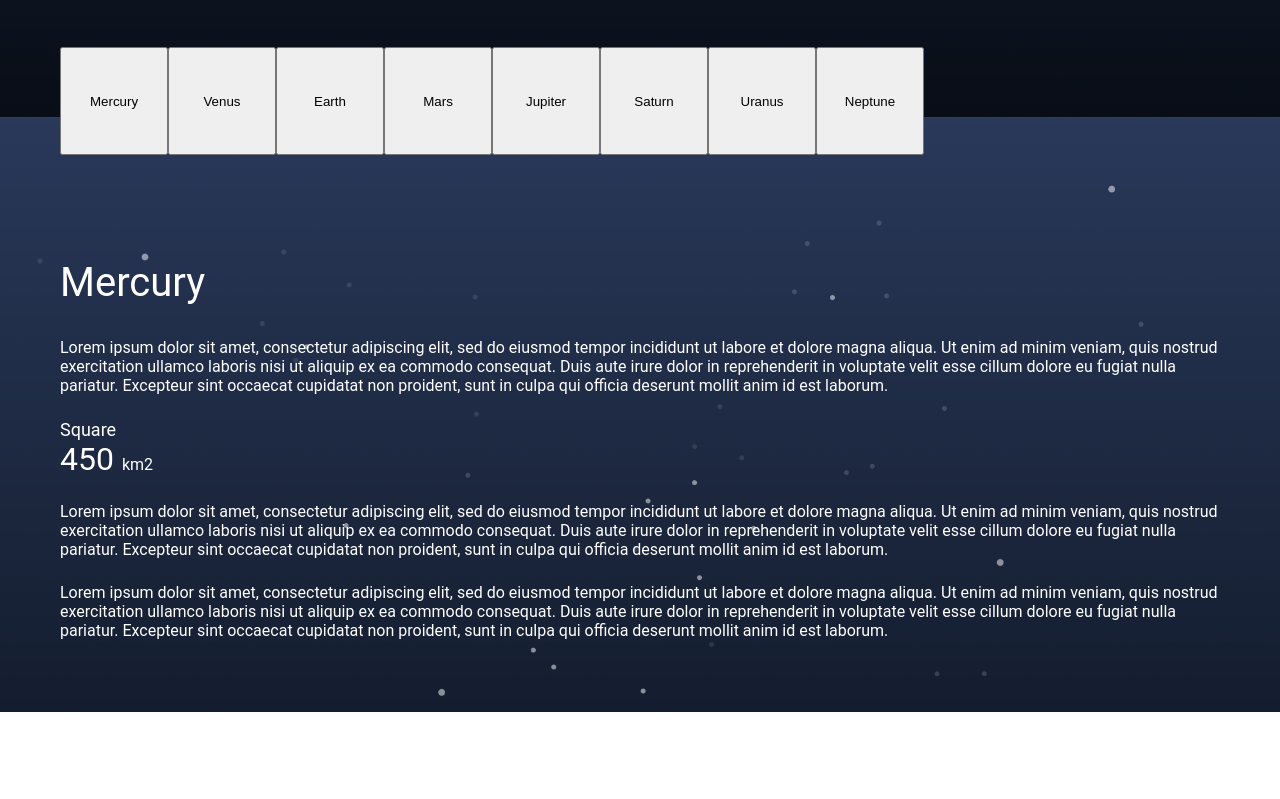
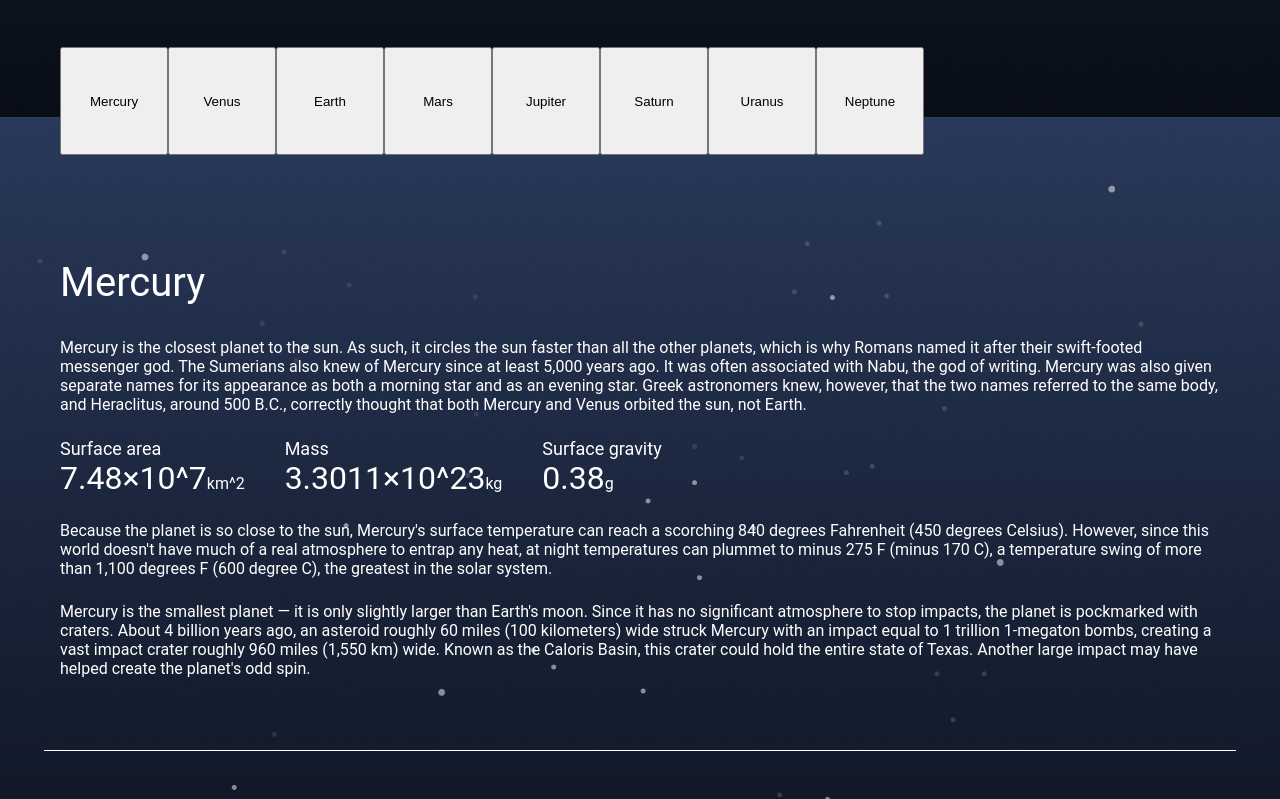
Before and after one commit to NataliaPlatova/planets, a React (Create React App) app: page / in a window 1280 px wide. Shown: the part 813-1612 px from the top of the page. Before the commit the page ends 1525 px from the top, so only its background shows below. Built offline with nearby package versions, Linux system fonts and the light colour scheme.

Commit message:
deleted planetlist const from planets block, planets.json is now used in planetInfo component

```diff
--- a/src/App.js
+++ b/src/App.js
@@ -5,6 +5,7 @@ import TextBlock from "./components/TextBlock";
 import PlanetsBlock from "./components/PlanetsBlock";
 import GalleryBlock from "./components/GalleryBlock";
 import HeaderBlock from "./components/HeaderBlock";
+import Footer from "./components/Footer";
 
 function App() {
   return (
@@ -20,6 +21,7 @@ function App() {
           <PlanetsBlock/>
           <GalleryBlock/>
         </main>
+        <Footer/>
       </>
   );
 }
--- a/src/Planets.json
+++ b/src/Planets.json
@@ -5,80 +5,88 @@
       "p1": "Mercury is the closest planet to the sun. As such, it circles the sun faster than all the other planets, which is why Romans named it after their swift-footed messenger god.\n\nThe Sumerians also knew of Mercury since at least 5,000 years ago. It was often associated with Nabu, the god of writing. Mercury was also given separate names for its appearance as both a morning star and as an evening star. Greek astronomers knew, however, that the two names referred to the same body, and Heraclitus, around 500 B.C., correctly thought that both Mercury and Venus orbited the sun, not Earth.",
       "p2": "Because the planet is so close to the sun, Mercury's surface temperature can reach a scorching 840 degrees Fahrenheit (450 degrees Celsius). However, since this world doesn't have much of a real atmosphere to entrap any heat, at night temperatures can plummet to minus 275 F (minus 170 C), a temperature swing of more than 1,100 degrees F (600 degree C), the greatest in the solar system.",
       "p3": "Mercury is the smallest planet — it is only slightly larger than Earth's moon. Since it has no significant atmosphere to stop impacts, the planet is pockmarked with craters. About 4 billion years ago, an asteroid roughly 60 miles (100 kilometers) wide struck Mercury with an impact equal to 1 trillion 1-megaton bombs, creating a vast impact crater roughly 960 miles (1,550 km) wide. Known as the Caloris Basin, this crater could hold the entire state of Texas. Another large impact may have helped create the planet's odd spin.",
-      "Mean radius": "2,439.7±1.0",
-      "Surface area": "7.48×10^7 km2",
-      "Mass": "3.3011×10^23 kg",
+      "numbers": {
+        "Surface area": "7.48×10^7",
+        "Mass": "3.3011×10^23",
         "Surface gravity": "0.38"
+      }
     },
     {
       "name": "Venus",
       "p1": "Venus, the second planet from the sun, is named after the Roman goddess of love and beauty and is the only planet named after a female. Venus may have been named after the most beautiful deity of the pantheon because it shone the brightest among the five planets known to ancient astronomers.\n\nIn ancient times, Venus was often thought to be two different stars, the evening star and the morning star — that is, the ones that first appeared at sunset and sunrise. In Latin, they were respectively known as Vesper and Lucifer. In Christian times, Lucifer, or \"light-bringer,\" became known as the name of Satan before his fall. However, further observations of Venus in the space age show a very hellish environment. This makes Venus a very difficult planet to observe from up close, because spacecraft do not survive long on its surface.",
       "p2": "Venus is the hottest planet in the solar system. Although Venus is not the planet closest to the sun, its dense atmosphere traps heat in a runaway version of the greenhouse effect that warms Earth. As a result, temperatures on Venus reach 880 degrees Fahrenheit (471 degrees Celsius), which is more than hot enough to melt lead. Spacecraft have survived only a few hours after landing on the planet before being destroyed.",
       "p3": "The atmosphere on Venus is hellish as well, consisting mainly of carbon dioxide with clouds of sulfuric acid, and only trace amounts of water. The atmosphere is heavier than that of any other planet, leading to a surface pressure that's over 90 times that of Earth — similar to the pressure that exists 3,300 feet (1,000 meters) deep in the ocean. Incredibly, however, early in Venus' history, the planet may have been habitable, according to models from researchers at NASA's Goddard Institute for Space Studies.\n\nThe surface of Venus is extremely dry. During its evolution, ultraviolet rays from the sun evaporated water quickly, keeping the planet in a prolonged molten state. There is no liquid water on its surface today because the scorching heat created by its ozone-filled atmosphere would cause water to boil away.",
-      "Mean radius": "6,051.8±1.0",
+      "numbers": {
         "Surface area": "4.6023×10^8",
         "Mass": "4.8675×10^24",
         "Surface gravity": "0.904"
+      }
     },
     {
       "name": "Earth",
       "p1": "Earth, our home, is the third planet from the sun. It's the only planet known to have an atmosphere containing free oxygen, oceans of water on its surface and, of course, life. Earth is the fifth largest of the planets in the solar system. It's smaller than the four gas giants — Jupiter, Saturn, Uranus and Neptune — but larger than the three other rocky planets, Mercury, Mars and Venus.",
       "p2": "Water covers roughly 71 percent of Earth's surface, and most of that is in the oceans. About a fifth of Earth's atmosphere consists of oxygen, produced by plants. While scientists have been studying our planet for centuries, much has been learned in recent decades by studying pictures of Earth from space.",
       "p3": "Earth is the only planet in the universe known to possess life. The planet boasts several million species of life, living in habitats ranging from the bottom of the deepest ocean to a few miles into the atmosphere. And scientists think far more species remain to be discovered.\n\nResearchers suspect that other candidates for hosting life in our solar system — such as Saturn's moon Titan or Jupiter's moon Europa — could house primitive living creatures. Scientists have yet to precisely nail down exactly how our primitive ancestors first showed up on Earth. One solution suggests that life first evolved on the nearby planet Mars, once a habitable planet, then traveled to Earth on meteorites hurled from the Red Planet by impacts from other space rocks.",
-      "Mean radius": "6371",
+      "numbers": {
         "Surface area": "510072000",
         "Mass": "5.97237×10^24",
         "Surface gravity": "1"
+      }
     },
     {
       "name": "Mars",
       "p1": "Mars is the fourth planet from the sun. Befitting the Red Planet's bloody color, the Romans named it after their god of war. In truth, the Romans copied the ancient Greeks, who also named the planet after their god of war, Ares. Other civilizations also typically gave the planet names based on its color — for example, the Egyptians named it \"Her Desher,\" meaning \"the red one,\" while ancient Chinese astronomers dubbed it \"the fire star.\"",
       "p2": "The bright rust color Mars is known for is due to iron-rich minerals in its regolith — the loose dust and rock covering its surface. The soil of Earth is a kind of regolith, too, albeit one loaded with organic content. According to NASA, the iron minerals oxidize, or rust, causing the soil to look red.",
       "p3": "Mars also has the largest volcanoes in the solar system, Olympus Mons being one of them. The massive volcano, which is about 370 miles (600 km) in diameter, is wide enough to cover the state of New Mexico. Olympus Mons is a shield volcano, with slopes that rise gradually like those of Hawaiian volcanoes, and was created by eruptions of lavas that flowed for long distances before solidifying. Mars also has many other kinds of volcanic landforms, from small, steep-sided cones to enormous plains coated in hardened lava. Some minor eruptions might still occur on the planet.",
-      "Mean radius": "3389.5 ± 0.2",
+      "numbers": {
         "Surface area": "144798500",
         "Mass": "6.4171×10^23",
         "Surface gravity": "0.3794"
+      }
     },
     {
       "name": "Jupiter",
       "p1": "Jupiter is the largest planet in the solar system. Fittingly, it was named after the king of the gods in Roman mythology. In a similar manner, the ancient Greeks named the planet after Zeus, the king of the Greek pantheon.",
       "p2": "The most extraordinary feature on Jupiter is the Great Red Spot, a giant hurricane-like storm that's lasted more than 300 years. At its widest, the Great Red Spot is about twice the size of Earth, and its edge spins counterclockwise around its center at speeds of about 270 to 425 mph (430 to 680 km/h). The color of the storm, which usually varies from brick red to slightly brown, may come from small amounts of sulfur and phosphorus in the ammonia crystals in Jupiter's clouds. The spot has been shrinking for quite some time, although the rate may be slowing in recent years. ",
       "p3": "Jupiter also spins faster than any other planet, taking a little under 10 hours to complete a turn on its axis, compared with 24 hours for Earth. This rapid spin makes Jupiter bulge at the equator and flatten at the poles.",
-      "Mean radius": "69,911",
+      "numbers": {
         "Surface area": "6.1419×10^10",
         "Mass": "1.8982×10^27",
         "Surface gravity": "2.528"
+      }
     },
     {
       "name": "Saturn",
       "p1": "Saturn is the sixth planet from the sun and the second-largest planet in the solar system. It's the farthest planet from Earth that's visible to the naked human eye, but the planet's most outstanding features — its rings — are better viewed through a telescope. Although the other gas giants in the solar system — Jupiter, Uranus and Neptune —  also have rings, Saturn's rings are particularly prominent, earning it the nickname the \"Ringed Planet.\"",
       "p2": "Galileo Galilei was the first to see Saturn's rings in 1610, although from his telescope the rings looked more like handles or arms. Forty five years later, in 1655, Dutch astronomer Christiaan Huygens, who had a more powerful telescope, later proposed that Saturn had a thin, flat ring.\n\nAs scientists developed better instruments, they continued to learn more about the structure and composition of the rings. Saturn actually has many rings made of billions of particles of ice and rock, ranging in size from a grain of sugar to the size of a house. The particles are believed to be debris left over from comets, asteroids or shattered moons. A 2016 study also suggested the rings may be the carcasses of dwarf planets.",
       "p3": "The rings are named alphabetically in the order they were discovered. The main rings, working out from the planet, are known as C, B and A. The innermost is the extremely faint D ring, while the outermost to date, revealed in 2009, is so big that it could fit a billion Earths within it. The Cassini Division, a gap some 2,920 miles (4,700 km) wide, separates rings B and A.",
-      "Mean radius": "58,232",
+      "numbers": {
         "Surface area": "4.27×10^10",
         "Mass": "5.6834×10^26",
         "Surface gravity": "1.065"
+      }
     },
     {
       "name": "Uranus",
       "p1": "Uranus is the seventh planet from the sun and the first to be discovered by scientists. Although Uranus is visible to the naked eye, it was long mistaken as a star because of the planet's dimness and slow orbit. The planet is also notable for its dramatic tilt, which causes its axis to point nearly directly at the sun.\n\nBritish astronomer William Herschel discovered Uranus on March 13, 1781, with his telescope while surveying all stars down to those about 10 times dimmer than can be seen by the naked eye. One star seemed different, and within a year Herschel realized the star followed a planetary orbit.",
       "p2": "Uranus is blue-green in color, as a result of the methane in its mostly hydrogen-helium atmosphere. The planet is often dubbed an ice giant, since at least 80% of its mass is a fluid mix of water, methane and ammonia ice.",
       "p3": "The rings of Uranus were the first to be seen after Saturn's. They were a significant discovery, because it helped astronomers understand that rings are a common feature of planets, not merely a peculiarity of Saturn.\n\nUranus possesses two sets of rings. The inner system of rings consists mostly of narrow, dark rings, while an outer system of two more-distant rings, discovered by the Hubble Space Telescope, are brightly colored: one red, one blue. Scientists have identified 13 known rings around Uranus.",
-      "Mean radius": "25,362±7",
+      "numbers": {
         "Surface area": "8.1156×10^9",
         "Mass": "(8.6810±0.0013)×10^25",
         "Surface gravity": "0.886"
+      }
     },
     {
       "name": "Neptune",
       "p1": "Neptune is the eighth planet from the sun. It was the first planet to get its existence predicted by mathematical calculations before it was actually seen through a telescope on Sept. 23, 1846. Irregularities in the orbit of Uranus led French astronomer Alexis Bouvard to suggest that the gravitational pull from another celestial body might be responsible. German astronomer Johann Galle then relied on subsequent calculations to help spot Neptune via telescope. Previously, astronomer Galileo Galilei sketched the planet, but he mistook it for a star due to its slow motion. In accordance with all the other planets seen in the sky, this new world was given a name from Greek and Roman mythology — Neptune, the Roman god of the sea.",
       "p2": "Neptune's cloud cover has an especially vivid blue tint that is partly due to an as-yet-unidentified compound and the result of the absorption of red light by methane in the planets mostly hydrogen-helium atmosphere. Photos of Neptune reveal a blue planet, and it is often dubbed an ice giant, since it possesses a thick, slushy fluid mix of water, ammonia and methane ices under its atmosphere and is roughly 17 times Earth's mass and nearly 58 times its volume, according to a NASA fact sheet. Neptune's rocky core alone is thought to be roughly equal to Earth's mass, NASA says.",
       "p3": "Every 248 years, Pluto moves inside Neptune's orbit for 20 years or so, during which time it is closer to the sun than Neptune. Nevertheless, Neptune remains the farthest planet from the sun, since Pluto was reclassified as a dwarf planet in 2006.",
-      "Mean radius": "24,622±19",
+      "numbers": {
         "Surface area": "7.6183×10^9",
         "Mass": "1.02413×10^26",
         "Surface gravity": "1.14"
       }
+    }
   ]
 }
--- /dev/null
+++ b/src/components/Footer/Footer.module.scss
@@ -0,0 +1,12 @@
+.pageFooter {
+  width: 100vw;
+  position: relative;
+}
+
+.container {
+  display: flex;
+  justify-content: flex-start;
+  align-items: center;
+  padding: 24px 16px;
+  border-top: 1px solid white;
+}
--- /dev/null
+++ b/src/components/Footer/index.js
@@ -0,0 +1,13 @@
+import React from 'react';
+
+import s from './Footer.module.scss';
+
+const Footer = () => {
+    return (
+        <footer className={s.pageFooter}>
+            <div className={`container ${s.container}`}></div>
+        </footer>
+    )
+};
+
+export default Footer;
--- a/src/components/PlanetInfo/index.js
+++ b/src/components/PlanetInfo/index.js
@@ -1,23 +1,41 @@
 import React, {Component} from "react";
+
+import Planets from '../../Planets';
 import s from "./PlanetInfo.module.scss";
 
 class PlanetInfo extends Component {
     render() {
-        const { planetId, planetsList } = this.props;
+        const planetsList = Planets.planets;
+        const { planetId } = this.props;
+        const currentPlanet = planetsList[planetId];
+        const caracteristics = Object.keys(currentPlanet.numbers);
         return(
             <div className={s.planetDescription}>
                 <div className={s.info}>
-                    <h3 className={s.planetName}>{planetsList[planetId]}</h3>
-                    <p>Lorem ipsum dolor sit amet, consectetur adipiscing elit, sed do eiusmod tempor incididunt ut labore et dolore magna aliqua. Ut enim ad minim veniam, quis nostrud exercitation ullamco laboris nisi ut aliquip ex ea commodo consequat. Duis aute irure dolor in reprehenderit in voluptate velit esse cillum dolore eu fugiat nulla pariatur. Excepteur sint occaecat cupidatat non proident, sunt in culpa qui officia deserunt mollit anim id est laborum.</p>
+                    <h3 className={s.planetName}>{currentPlanet.name}</h3>
+                    <p>{currentPlanet.p1}</p>
                     <div className={s.infoInNumbers}>
-                        <div className={s.numbersBlock}>
-                            <span className={s.valueDescription}>Square</span>
-                            <span className={s.value}>450 <span className={s.measure}>km2</span></span>
-                        </div>
+                        {
+                            caracteristics.map((item, id) => {
+                                const value = currentPlanet.numbers[item];
+                                let measure = 'km^2';
+                                if(id===1) {
+                                    measure = 'kg';
+                                } else if (id===2) {
+                                    measure = 'g';
+                                }
+                                return (
+                                    <div className={s.numbersBlock} key={item}>
+                                        <span className={s.valueDescription}>{item}</span>
+                                        <span className={s.value}>{value}<span className={s.measure}>{measure}</span></span>
+                                    </div>
+                                );
+                            })
+                        }
                     </div>
-                    <p>Lorem ipsum dolor sit amet, consectetur adipiscing elit, sed do eiusmod tempor incididunt ut labore et dolore magna aliqua. Ut enim ad minim veniam, quis nostrud exercitation ullamco laboris nisi ut aliquip ex ea commodo consequat. Duis aute irure dolor in reprehenderit in voluptate velit esse cillum dolore eu fugiat nulla pariatur. Excepteur sint occaecat cupidatat non proident, sunt in culpa qui officia deserunt mollit anim id est laborum.</p>
-                    <p>Lorem ipsum dolor sit amet, consectetur adipiscing elit, sed do eiusmod tempor incididunt ut labore et dolore magna aliqua. Ut enim ad minim veniam, quis nostrud exercitation ullamco laboris nisi ut aliquip ex ea commodo consequat. Duis aute irure dolor in reprehenderit in voluptate velit esse cillum dolore eu fugiat nulla pariatur. Excepteur sint occaecat cupidatat non proident, sunt in culpa qui officia deserunt mollit anim id est laborum.</p>
-                </div>
+                    <p>{currentPlanet.p2}</p>
+                    <p>{currentPlanet.p3}</p>
+                    </div>
             </div>
         );
     }
```
Lines whose indentation alone changed are shown as unchanged.
